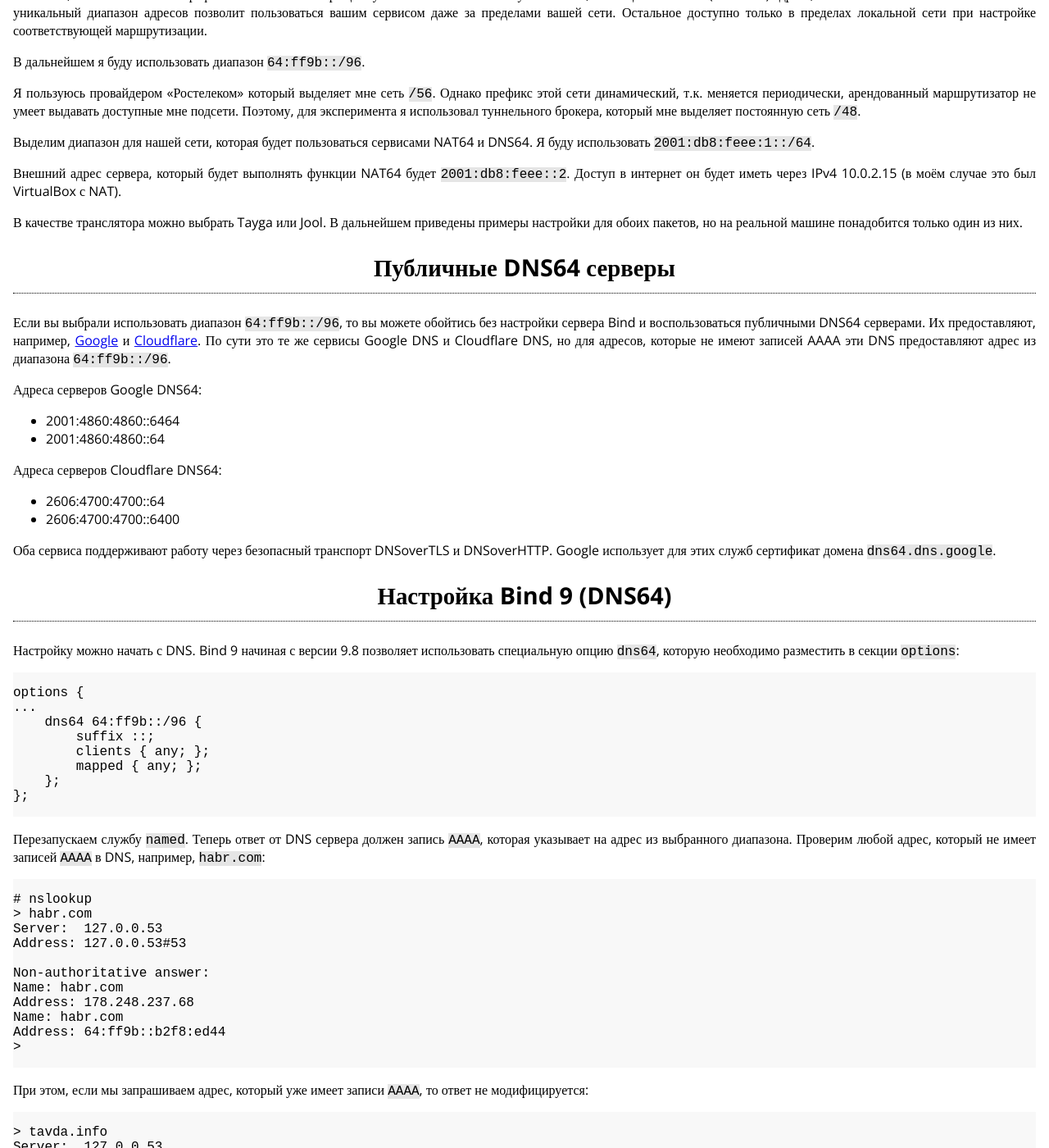
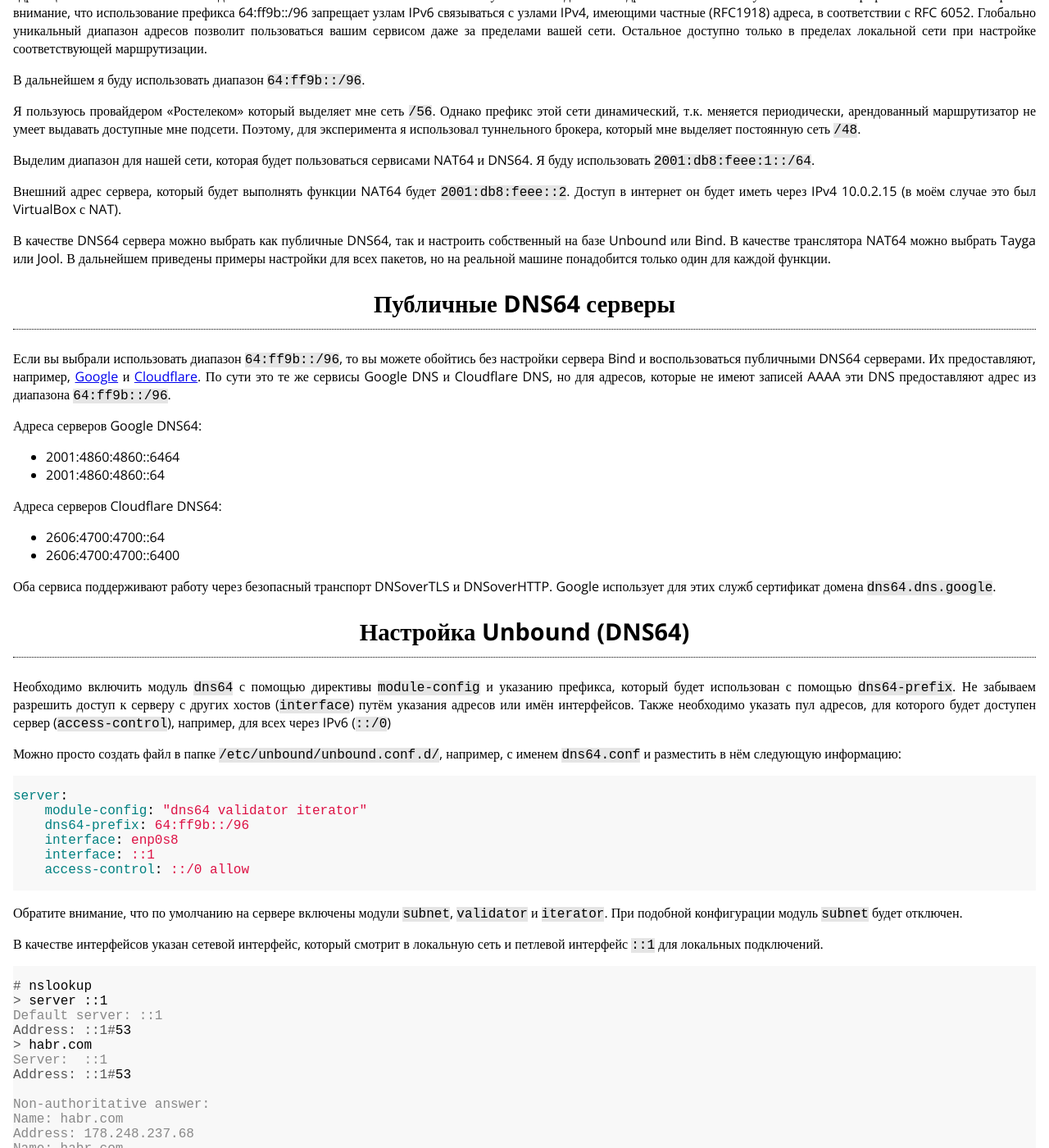
Before and after one commit to fsa/site, a Jekyll site: the page built from _posts/2022-12-01-nat64-dns64.md, in a window 1280 px wide and 1400 px high, scrolled down 1071 px. Shown: the whole window at 82% size. Built offline with Jekyll 4.4.1, drawn with Linux system fonts in a browser that asks for light colours; some of the changed text lies outside the part shown.

Commit message:
NAT64+DNS64: Добавлен раздел про Unbound

````diff
--- a/_posts/2022-12-01-nat64-dns64.md
+++ b/_posts/2022-12-01-nat64-dns64.md
@@ -24,10 +24,11 @@ excerpt: Решил провести эксперимент с построен
 
 - [radvd](https://radvd.litech.org/) - демон обеспечения анонсов маршрутизатора;
 - [Bind 9](https://www.isc.org/bind/) - DNS сервер с функцией DNS64;
+- [Unbound](https://unbound.net/) - DNS сервер с функцией DNS64;
 - [TAYGA](http://www.litech.org/tayga/) - транслятор NAT64;
 - [Jool](https://jool.mx/) - транслятор NAT64.
 
-В качестве сервера я использовал машину с Ubuntu Linux 22.04 LTS.
+В качестве сервера я использовал машину с Ubuntu Linux 22.04 LTS. Все приложения можно установить из обычных репозиториев, доступных в стандартной поставке.
 
 ## Подготовка к установке
 
@@ -41,7 +42,7 @@ excerpt: Решил провести эксперимент с построен
 
 Внешний адрес сервера, который будет выполнять функции NAT64 будет `2001:db8:feee::2`. Доступ в интернет он будет иметь через IPv4 10.0.2.15 (в моём случае это был VirtualBox с NAT).
 
-В качестве транслятора можно выбрать Tayga или Jool. В дальнейшем приведены примеры настройки для обоих пакетов, но на реальной машине понадобится только один из них.
+В качестве DNS64 сервера можно выбрать как публичные DNS64, так и настроить собственный на базе Unbound или Bind. В качестве транслятора NAT64 можно выбрать Tayga или Jool. В дальнейшем приведены примеры настройки для всех пакетов, но на реальной машине понадобится только один для каждой функции.
 
 ## Публичные DNS64 серверы
 
@@ -58,6 +59,43 @@ excerpt: Решил провести эксперимент с построен
 - 2606:4700:4700::6400
 
 Оба сервиса поддерживают работу через безопасный транспорт DNSoverTLS и DNSoverHTTP. Google использует для этих служб сертификат домена `dns64.dns.google`.
+
+## Настройка Unbound (DNS64)
+
+Необходимо включить модуль `dns64` с помощью директивы `module-config` и указанию префикса, который будет использован с помощью `dns64-prefix`. Не забываем разрешить доступ к серверу с других хостов (`interface`) путём указания адресов или имён интерфейсов. Также необходимо указать пул адресов, для которого будет доступен сервер (`access-control`), например, для всех через IPv6 (`::/0`)
+
+Можно просто создать файл в папке `/etc/unbound/unbound.conf.d/`, например, с именем `dns64.conf` и разместить в нём следующую информацию:
+
+```yaml
+server:
+    module-config: "dns64 validator iterator"
+    dns64-prefix: 64:ff9b::/96
+    interface: enp0s8
+    interface: ::1
+    access-control: ::/0 allow
+```
+
+Обратите внимание, что по умолчанию на сервере включены модули `subnet`, `validator` и `iterator`. При подобной конфигурации модуль `subnet` будет отключен.
+
+В качестве интерфейсов указан сетевой интерфейс, который смотрит в локальную сеть и петлевой интерфейс `::1` для локальных подключений.
+
+```console
+# nslookup
+> server ::1
+Default server: ::1
+Address: ::1#53
+> habr.com
+Server:  ::1
+Address: ::1#53
+
+Non-authoritative answer:
+Name: habr.com
+Address: 178.248.237.68
+Name: habr.com
+Address: 64:ff9b::b2f8:ed44
+```
+
+Сочетание опций `interface` и `access-control` может быть изменено в зависимости от ваших предпочтений и исходя из конфигурации вашей реальной сети. Они влияют только на доступность сервера, но не на механизм DNS64.
 
 ## Настройка Bind 9 (DNS64)
 
````
Also changed, not shown: other parts of _posts/2022-12-01-nat64-dns64.md (+2 -2 lines).
